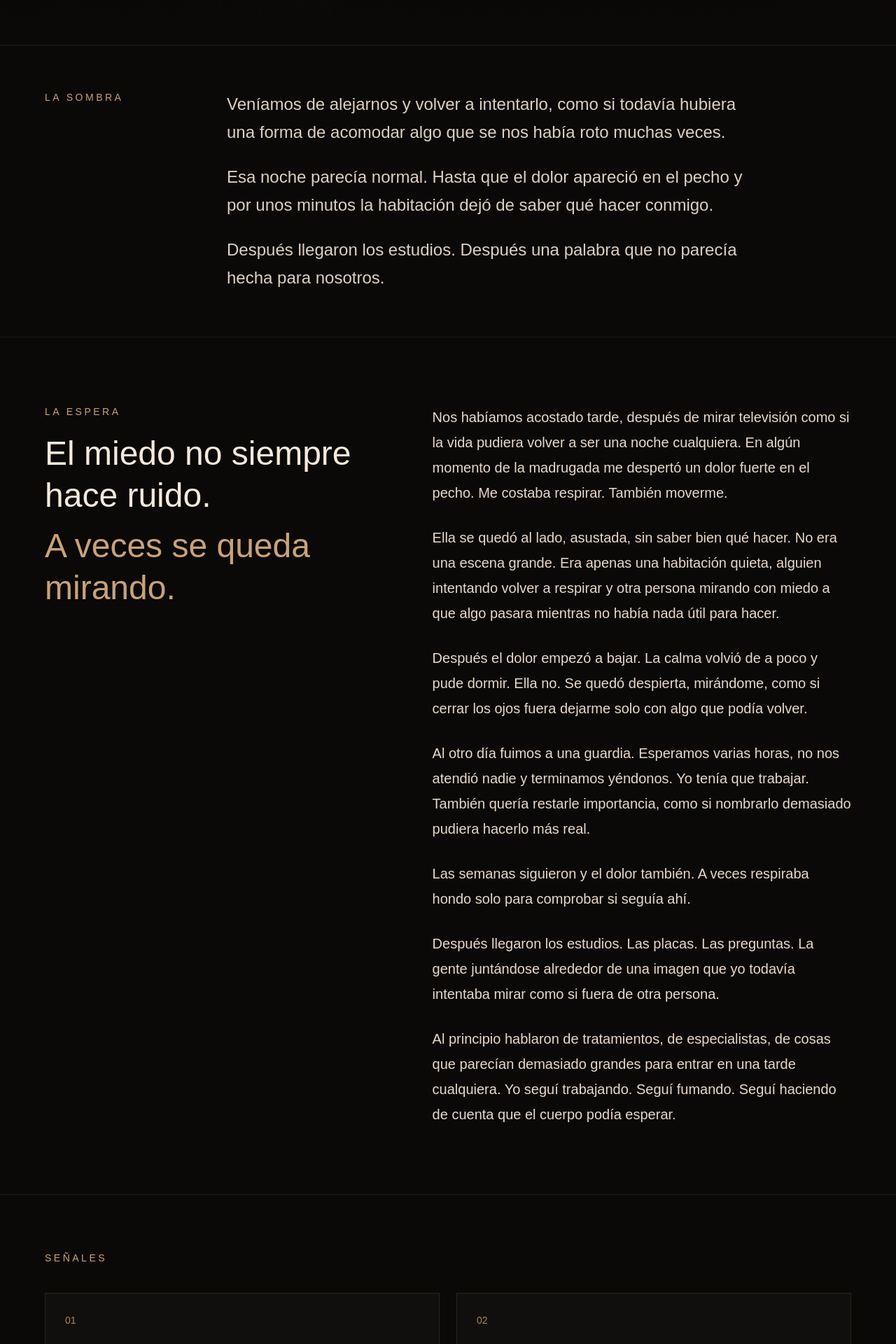
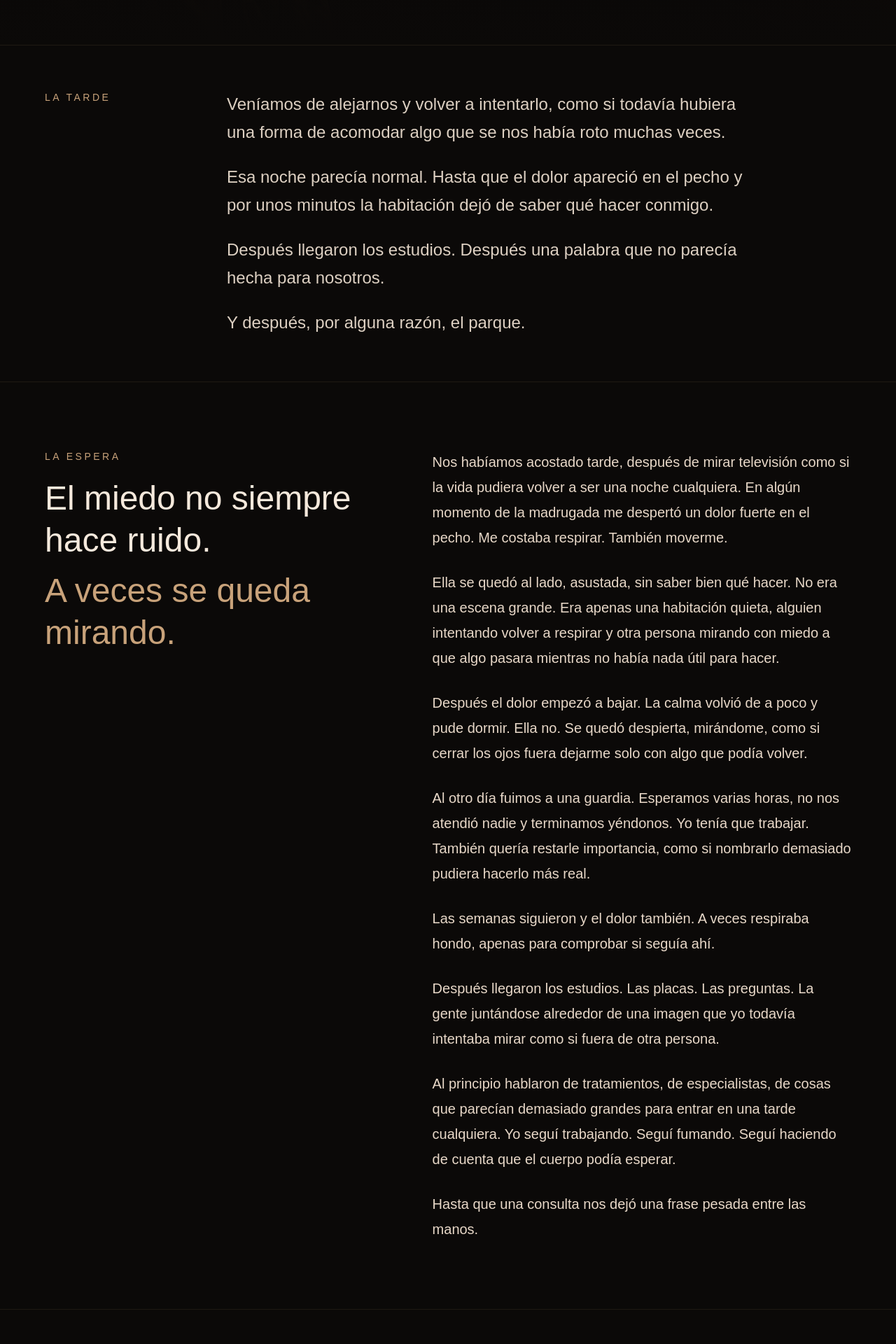
Before and after one commit to danielmedinamauricio92-sketch/destellos, a Next.js app in the folder destellos/: page /destello/respirar-profundo in a window 1280 px wide. Shown: the part 800-2720 px from the top of the page at 70% size. Built offline with nearby package versions, Linux system fonts and the light colour scheme.

Commit message:
Finalize Respirar profundo voice

```diff
--- a/destellos/src/views/RespirarProfundoView.tsx
+++ b/destellos/src/views/RespirarProfundoView.tsx
@@ -30,6 +30,11 @@ const fragments = [
     title: "El parque",
     text:
       "Salimos de escuchar eso y fuimos a mirar patos. También había una tortuga. Después, libretas y lapiceras.",
+  },
+  {
+    title: "La tarde",
+    text:
+      "Nada se había arreglado. Igual caminamos como si todavía hubiera una forma sencilla de seguir.",
   },
 ];
 
@@ -79,7 +84,7 @@ export default function RespirarProfundoView() {
           className="mx-auto grid max-w-6xl gap-10 md:grid-cols-[220px_1fr]"
         >
           <p className="text-sm uppercase tracking-[0.25em] text-[#C8A27A]">
-            La sombra
+            La tarde
           </p>
 
           <div className="max-w-3xl space-y-6 text-xl leading-9 text-[#DDD0C2] md:text-2xl md:leading-10">
@@ -95,6 +100,9 @@ export default function RespirarProfundoView() {
             <p>
               Después llegaron los estudios. Después una palabra que no parecía
               hecha para nosotros.
+            </p>
+            <p>
+              Y después, por alguna razón, el parque.
             </p>
           </div>
         </motion.div>
@@ -151,8 +159,8 @@ export default function RespirarProfundoView() {
               hacerlo más real.
             </p>
             <p>
-              Las semanas siguieron y el dolor también. A veces respiraba hondo
-              solo para comprobar si seguía ahí.
+              Las semanas siguieron y el dolor también. A veces respiraba hondo,
+              apenas para comprobar si seguía ahí.
             </p>
             <p>
               Después llegaron los estudios. Las placas. Las preguntas. La gente
@@ -164,6 +172,9 @@ export default function RespirarProfundoView() {
               que parecían demasiado grandes para entrar en una tarde
               cualquiera. Yo seguí trabajando. Seguí fumando. Seguí haciendo de
               cuenta que el cuerpo podía esperar.
+            </p>
+            <p>
+              Hasta que una consulta nos dejó una frase pesada entre las manos.
             </p>
           </motion.article>
         </div>
@@ -216,25 +227,37 @@ export default function RespirarProfundoView() {
             una tarde cualquiera.
           </p>
           <p className="mt-6 text-lg leading-8 text-[#DDD0C2]">
-            Había patos. Una tortuga. Después una librería, libretas,
-            lapiceras. Todo lo que no se parecía a una sala de espera.
+            Había patos.
+          </p>
+          <p className="mt-6 text-lg leading-8 text-[#DDD0C2]">
+            Una tortuga cerca del agua.
+          </p>
+          <p className="mt-6 text-lg leading-8 text-[#DDD0C2]">
+            El ruido normal de la gente pasando. Una tarde que no sabía nada de
+            nosotros.
+          </p>
+          <p className="mt-6 text-lg leading-8 text-[#DDD0C2]">
+            Después una librería. Libretas. Lapiceras. Cosas pequeñas, fáciles
+            de mirar, como si elegir una tinta o tocar una tapa pudiera
+            devolverle tamaño humano a lo que acabábamos de escuchar.
           </p>
           <p className="mt-6 text-lg leading-8 text-[#DDD0C2]">
             Para mis viejos el mundo se había derrumbado. Para nosotros, por
             alguna razón, seguía igual.
           </p>
           <p className="mt-6 text-lg leading-8 text-[#DDD0C2]">
-            Después vino otro estudio. La imagen volvió limpia.
+            Después vino otro estudio. La imagen volvió limpia. Pero eso no es
+            lo que más recuerdo.
           </p>
           <p className="mt-6 text-lg leading-8 text-[#DDD0C2]">
-            Pero si pienso en esa parte de la historia, no vuelvo a la placa.
-            Vuelvo al parque.
+            Si pienso en esa parte de la historia, no vuelvo a la placa.
           </p>
           <p className="mt-6 text-lg leading-8 text-[#DDD0C2]">
-            A los patos.
+            Vuelvo a los patos.
           </p>
           <p className="mt-6 text-lg leading-8 text-[#DDD0C2]">
-            A esa forma extraña que tuvimos de seguir caminando como si nada.
+            A esa forma extraña que tuvimos de seguir caminando cuando todo
+            parecía pedirnos que nos quedáramos quietos.
           </p>
 
           <RelatedDestellos ids={["frente-al-hospital", "el-tatuaje"]} />
```
